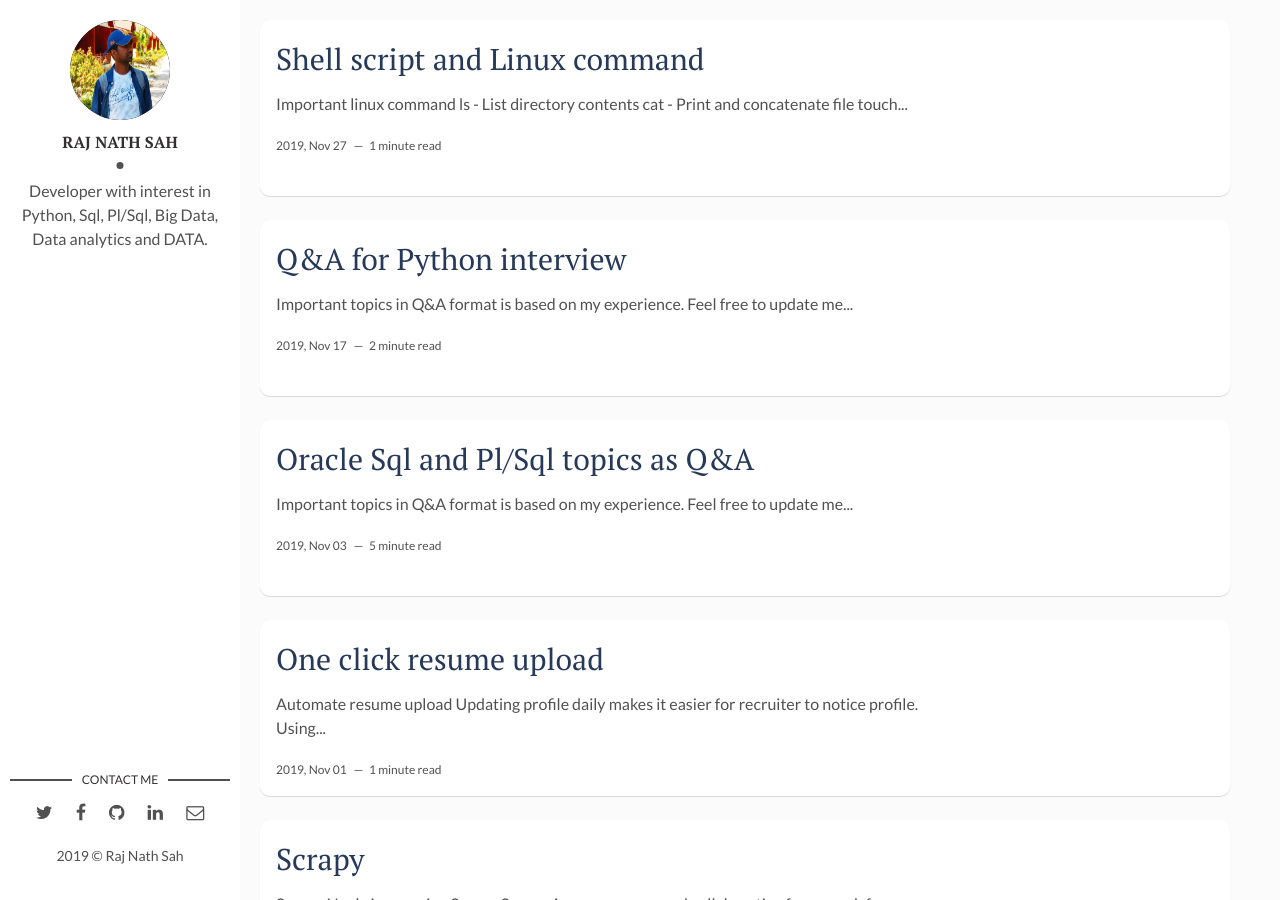
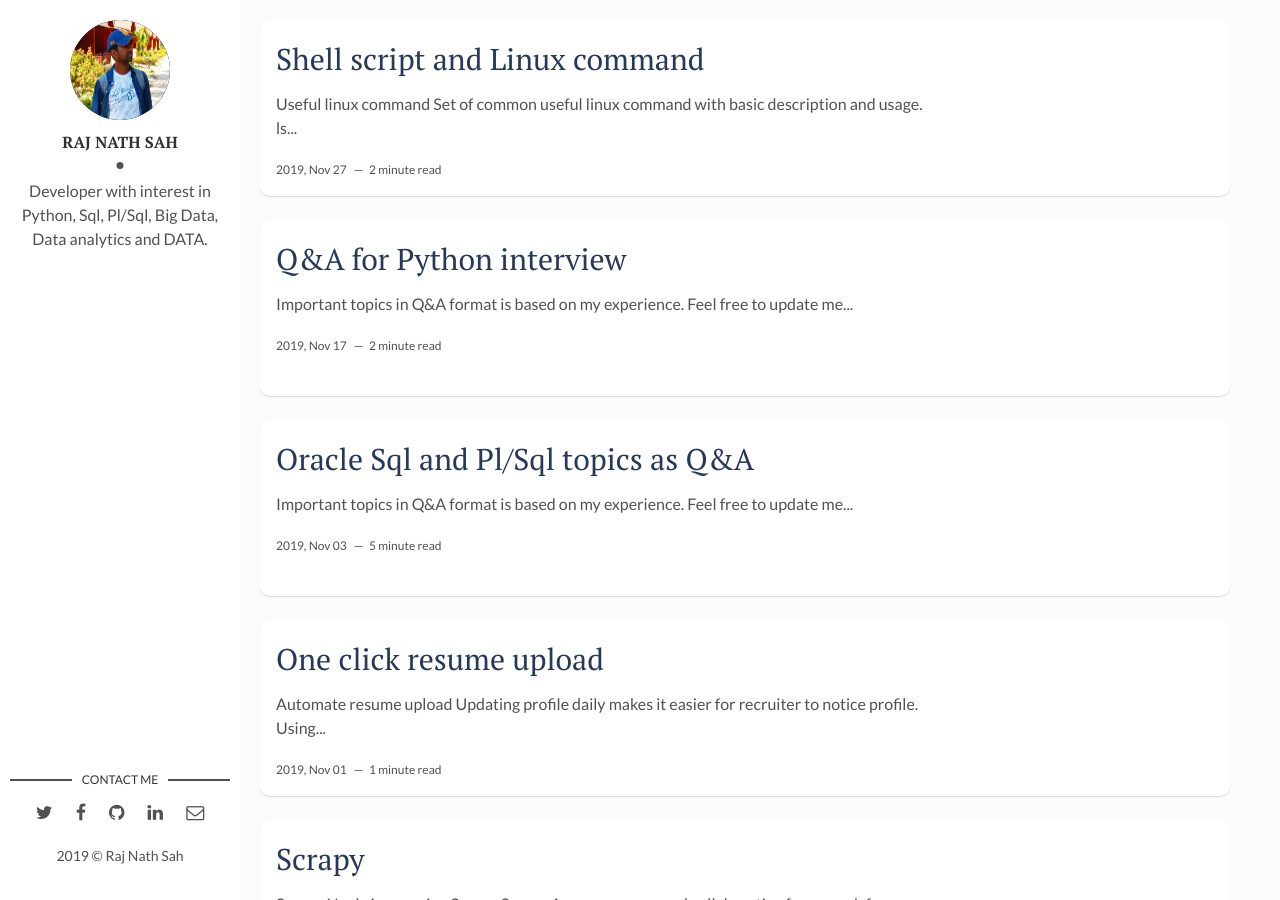
Before and after one commit to rajnathsah/rajnathsah.github.io, a Jekyll site: the page built from index.html, in a window 1280 px wide and 900 px high. Built offline with Jekyll 4.4.1, drawn with Linux system fonts in a browser that asks for light colours; the list of posts is cut into pages by our own code.

Commit message:
Update 2019-11-27-shell-script-linux-command.md

````diff
--- a/_posts/2019-11-27-shell-script-linux-command.md
+++ b/_posts/2019-11-27-shell-script-linux-command.md
@@ -6,7 +6,8 @@ description: Useful shell script and linux command. # Add post description (opti
 img:  # Add image post (optional)
 tags: [Shell Script, Linux command]
 ---
-# Important linux command
+# Useful linux command
+Set of common useful linux command with basic description and usage.
 * ls - List directory contents
 * cat - Print and concatenate file
 * touch - Updates timestamp of the file and create empty file
@@ -26,7 +27,8 @@ tags: [Shell Script, Linux command]
 * tail - Prints the last part of given file, by default it prints last 10 lines
 * du - Display the file/directory space usage
 
-# Important shell script sniplets
+# Useful shell script sniplets
+Set of useful shell script sniplets which are handy in day to work as database developer and admin.
 * Validate if directory exist or not
 ```shell
 #!/bin/bash
````
